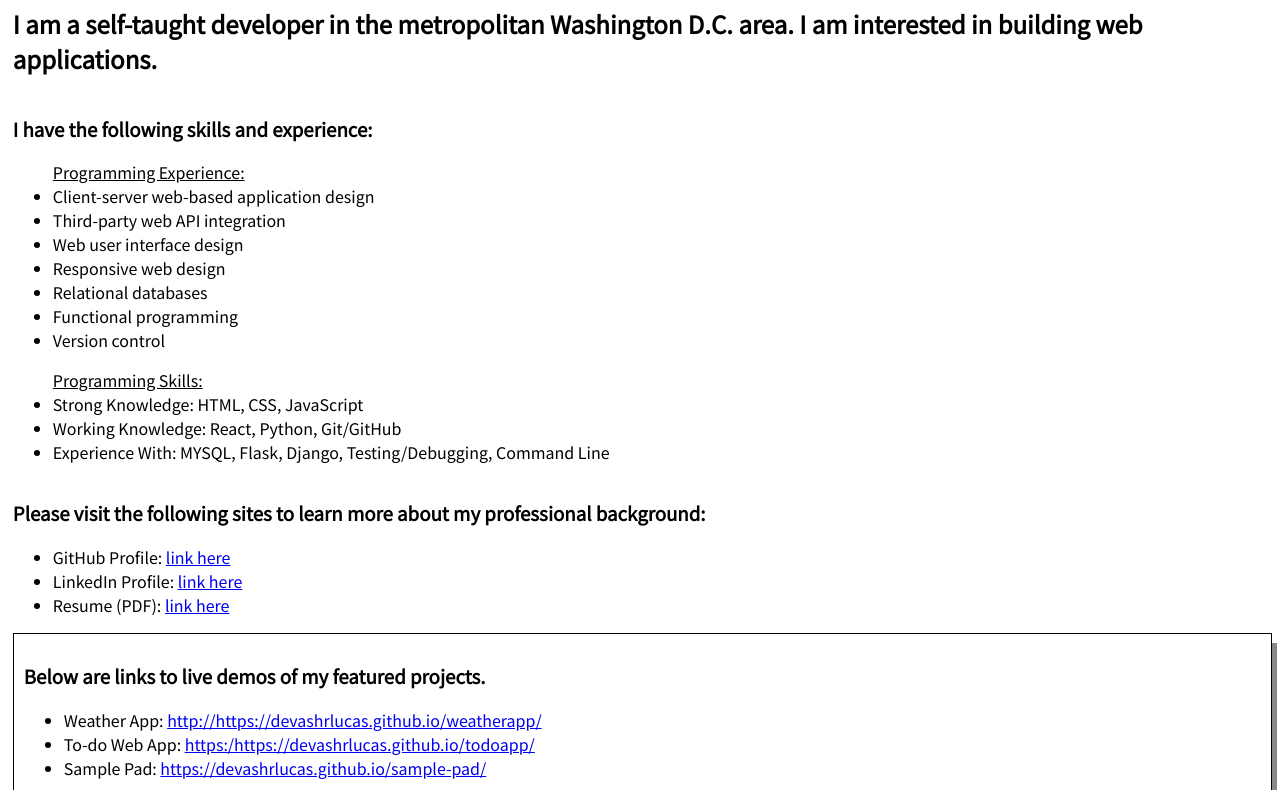
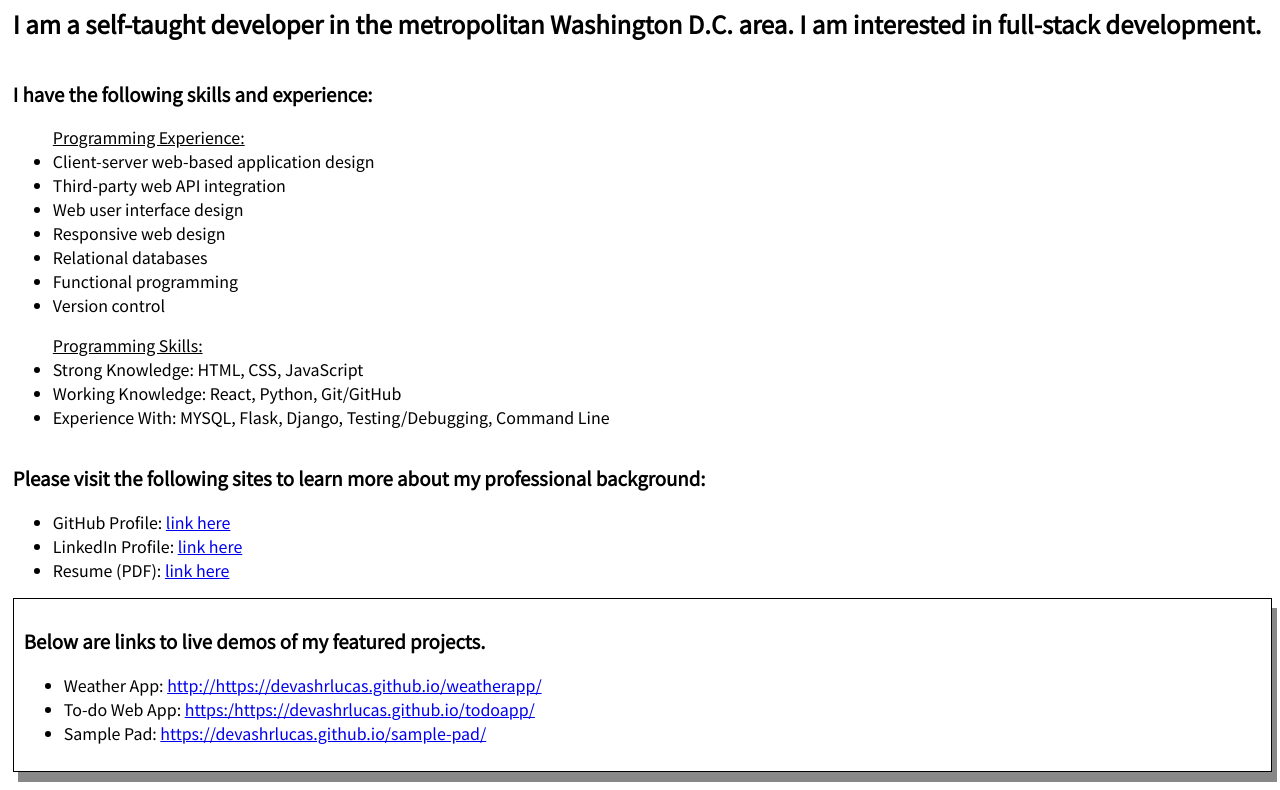
Before and after one commit to devashrlucas/devashrlucas.github.io, a website: page index.html in a window 1280 px wide. Shown: the part 101-891 px from the top of the page. Drawn offline with Linux system fonts and the light colour scheme.

Commit message:
Updated description.

```diff
--- a/index.html
+++ b/index.html
@@ -13,7 +13,7 @@
         <div class="main-container">
             <header id="header">
                 <h1>Hello, my name is Ashley.</h1>
-                <h2 id="header-description">I am a self-taught developer in the metropolitan Washington D.C. area. I am interested in building web applications.</h2>
+                <h2 id="header-description">I am a self-taught developer in the metropolitan Washington D.C. area. I am interested in full-stack development.</h2>
             </header>
             <div id="qualification">
                 <h3 id="skills">I have the following skills and experience:</h3>
```
